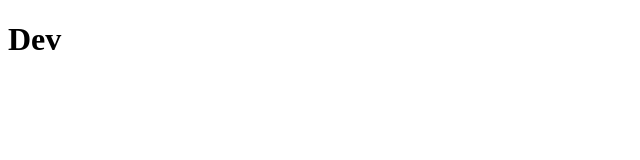
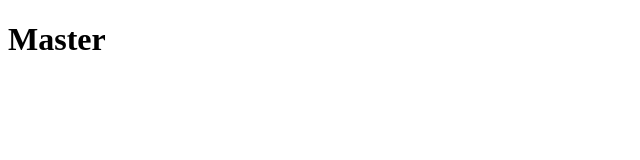
Before and after one commit to ivica-ha/git-test, a plain HTML site: page index.html in a window 1280 px wide. Shown: the whole page, without its empty margins (0-640 px from the left). Drawn offline with Linux system fonts and the light colour scheme.

Commit message:
Index declaration

```diff
--- a/index.html
+++ b/index.html
@@ -7,6 +7,6 @@
     <title>Document</title>
 </head>
 <body>
-    <h1>Dev</h1>
+    <h1>Master</h1>
 </body>
 </html>
```
